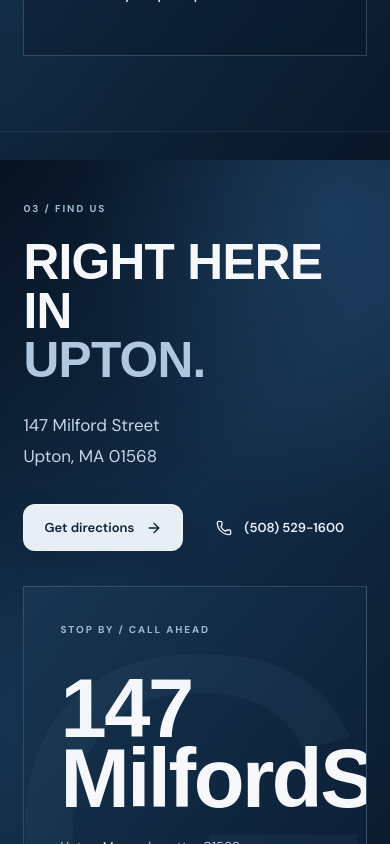
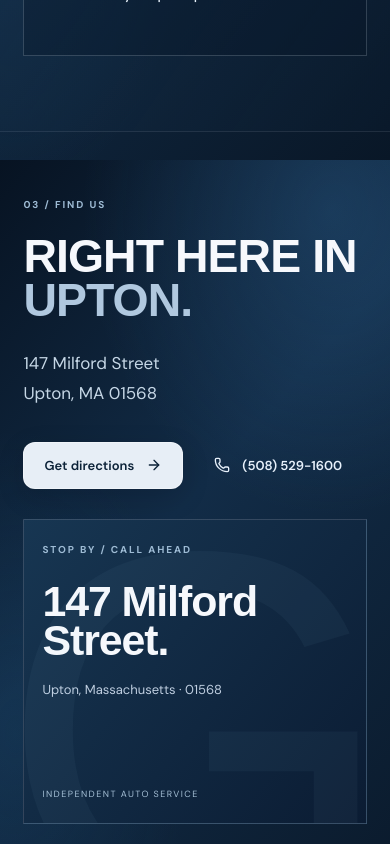
Before and after one commit to redaphotoemail-boop/Gasco-mechanic-website-, a React (Vite) app: page / in a window 390 px wide. Shown: the part 4060-4904 px from the top of the page. Built offline with nearby package versions, Linux system fonts and the light colour scheme.

Commit message:
Fix mobile location section typography overflow with responsive type sizing and safe spacing

```diff
--- a/src/styles.css
+++ b/src/styles.css
@@ -328,3 +328,23 @@ tbody tr:hover{background:rgba(208,229,249,.08)}
   .gasco-services .service .service-copy{margin-top:26px}
   .gasco-services .service h3{font-size:29px}
 }
+
+/* Gasco mobile location legibility: deliberate line breaks, no horizontal clipping */
+.gasco-visit,.gasco-visit>div{min-width:0}
+.gasco-visit h2{overflow-wrap:normal}
+.gasco-address-card{min-width:0;max-width:100%}
+.gasco-address-card h3{max-width:100%;width:100%;white-space:normal;overflow-wrap:normal}
+.gasco-address-card h3 span{display:block}
+@media(max-width:700px){
+ .gasco-visit{grid-template-columns:minmax(0,1fr);padding:66px 6% 82px;gap:30px}
+ .gasco-visit h2{font-size:clamp(2.9rem,10.7vw,4.5rem);line-height:.96;letter-spacing:-.02em;max-width:100%}
+ .gasco-address-card{min-height:305px;padding:27px 23px;overflow:hidden}
+ .gasco-address-card h3{font-size:clamp(2.7rem,11.5vw,4.8rem);line-height:.92;letter-spacing:-.025em;margin:26px 0 18px}
+ .gasco-address-card h3 span{white-space:nowrap}
+ .gasco-visit .actions{gap:10px}
+ .gasco-visit .actions .btn{min-height:44px}
+}
+@media(max-width:390px){
+ .gasco-address-card h3{font-size:clamp(2.4rem,11vw,3.7rem)}
+ .gasco-address-card{padding:23px 18px}
+}
```
